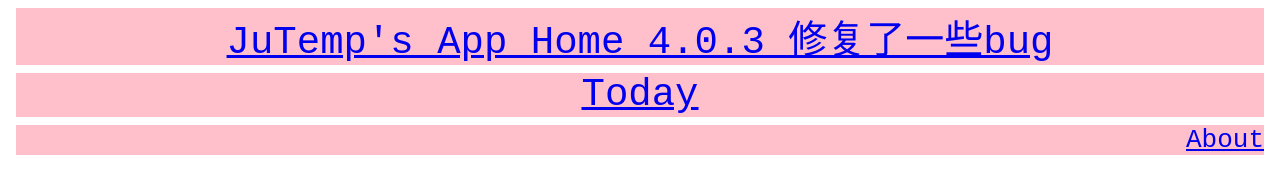
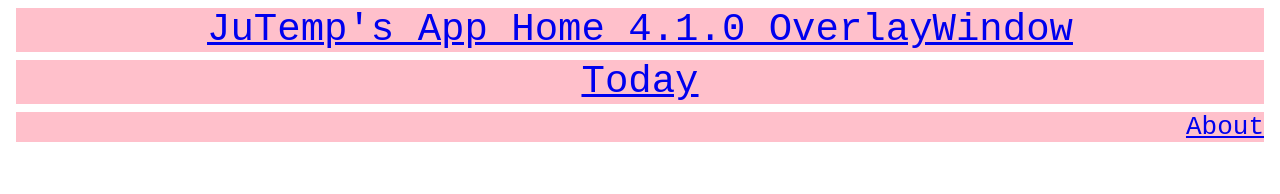
Before and after one commit to JuTemp/Webpage, a plain HTML site: page index.html in a window 1280 px wide. Drawn offline with Linux system fonts and the light colour scheme.

Commit message:
Home 4.1.0

```diff
--- a/index.html
+++ b/index.html
@@ -7,7 +7,7 @@
 	</head>
 	<body>
 		<div class="cm">
-			<a href="https://github.com/JuTemp/Home/releases/download/Home/app-release.apk">JuTemp's App Home 4.0.3 修复了一些bug</a>
+			<a href="https://github.com/JuTemp/Home/releases/download/Home/app-release.apk">JuTemp's App Home 4.1.0 OverlayWindow</a>
 		</div>
 		<div class="cm">
 			<a href="javascript:onclickToday()">Today</a>
```
